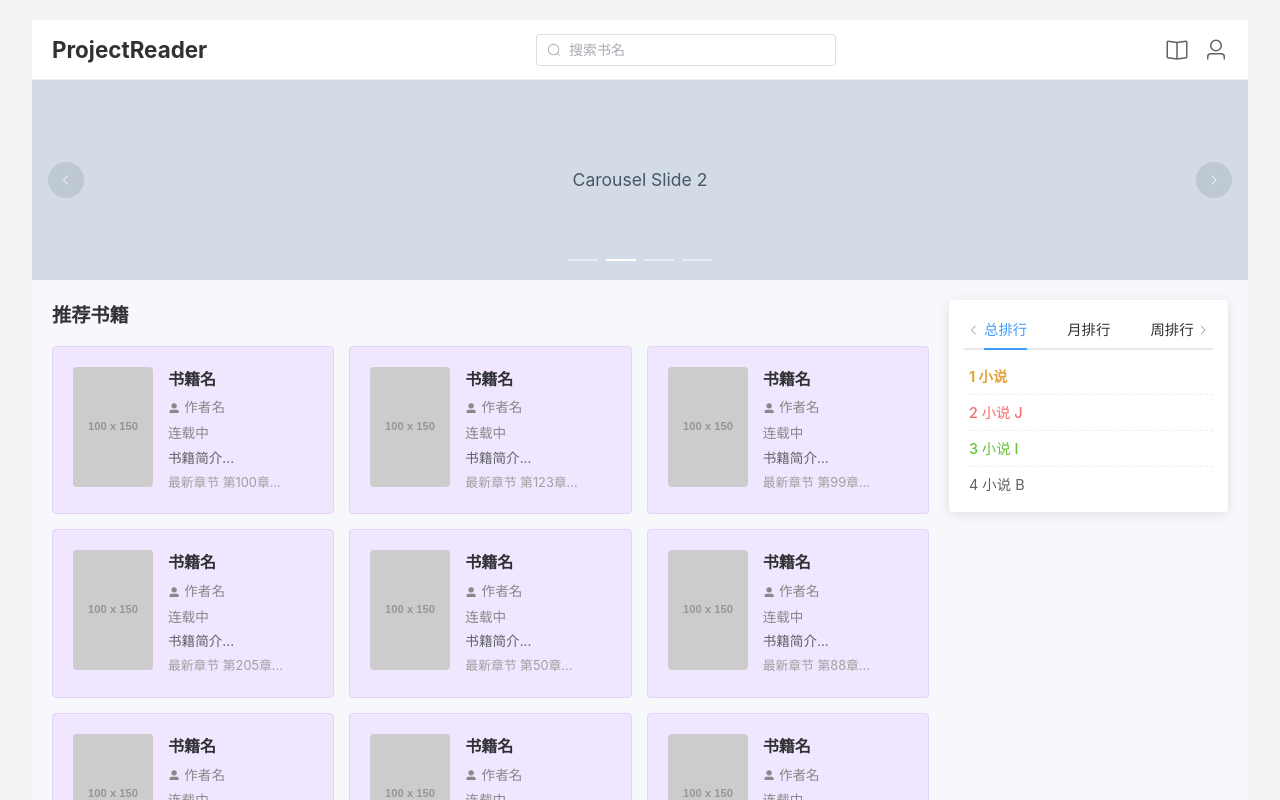
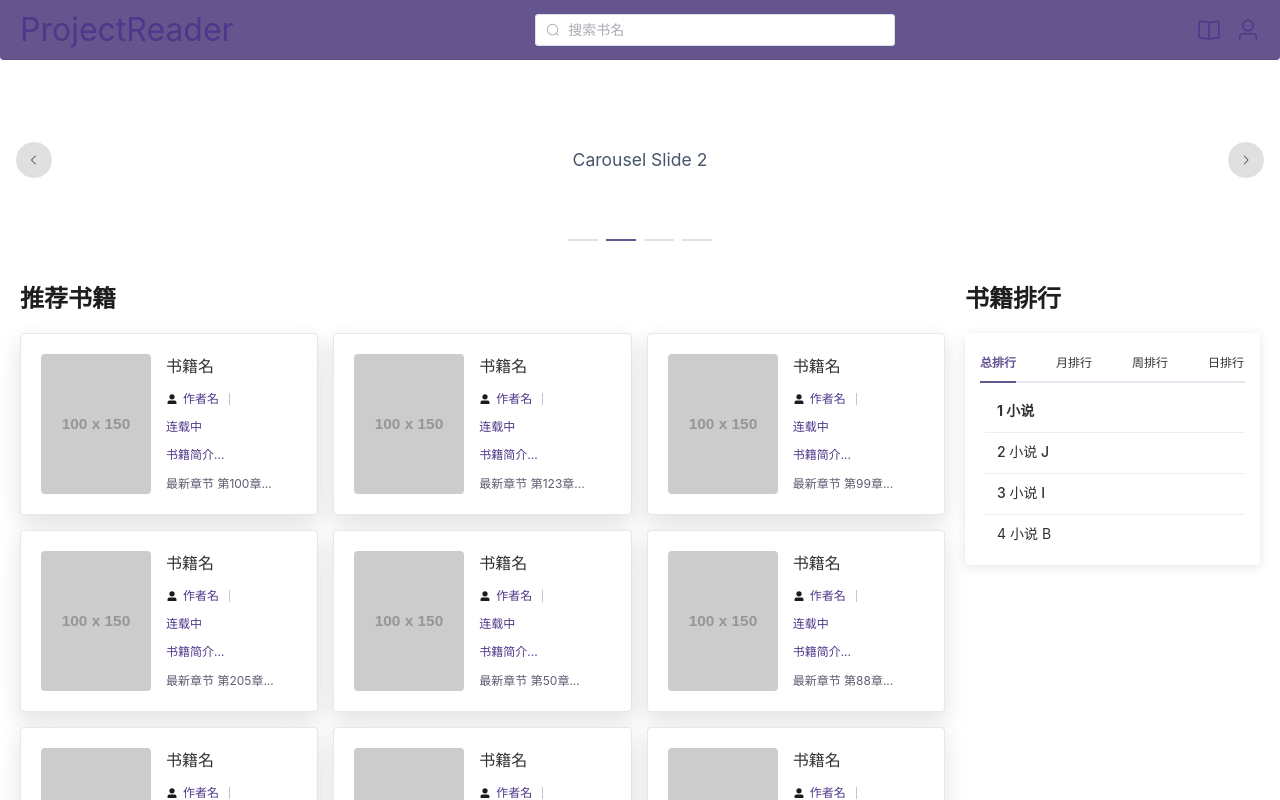
Before and after one commit to hear0me/ProjectReader, a Vue app in the folder ProjectReaderWeb/: page / in a window 1280 px wide. Shown: the top 800 px of the page. Built offline with nearby package versions, Linux system fonts and the light colour scheme; the HTML template or start-up script is replaced by a standard one.

Commit message:
首页小修

```diff
--- a/ProjectReaderWeb/src/App.vue
+++ b/ProjectReaderWeb/src/App.vue
@@ -40,7 +40,7 @@ import { House, List, Collection } from '@element-plus/icons-vue'
   width: 100%;
   max-width: 1600px;
   margin: 0 auto;
-  padding: 20px 32px;
+  // padding: 20px 32px;
   box-sizing: border-box;
 }
 
--- a/ProjectReaderWeb/src/views/Home.vue
+++ b/ProjectReaderWeb/src/views/Home.vue
@@ -1,4 +1,5 @@
 <template>
+  <div>
     <el-container direction="vertical" class="home-container">
       <el-header class="home-header">
         <div class="logo-title">ProjectReader</div>
@@ -18,7 +19,7 @@
 
       <el-main class="main-content no-padding">
         <el-carousel height="200px" arrow="always">
-        <el-carousel-item v-for="item in 4" :key="item" class="carousel-item">
+          <el-carousel-item v-for="item in 4" :key="item" class="carousel-item" @click="goToNovelDetail(1)" style="cursor: pointer;">
             <h3>Carousel Slide {{ item }}</h3>
           </el-carousel-item>
         </el-carousel>
@@ -29,7 +30,7 @@
               <h3 class="section-title">推荐书籍</h3>
               <el-row :gutter="15">
                 <el-col :span="8" v-for="book in recommendedBooks" :key="book.id">
-                <el-card shadow="hover" class="book-card">
+                  <el-card shadow="hover" class="book-card" @click="goToNovelDetail(book.id)" style="cursor: pointer;">
                     <div class="book-content">
                       <el-image
                         :src="book.coverUrl"
@@ -52,32 +53,33 @@
             </el-col>
 
             <el-col :span="6">
+              <h3 class="section-title">书籍排行</h3>
               <el-tabs v-model="activeRankTab" class="ranking-tabs">
                 <el-tab-pane label="总排行" name="total">
                   <ol class="ranking-list">
-                  <li v-for="(item, index) in rankingData.total" :key="index">
-                    {{ index + 1 }} {{ item }}
+                    <li v-for="(item, index) in rankingData.total" :key="index" @click="goToNovelDetail(1)" style="cursor: pointer;">
+                      {{ index + 1 }} {{ item.name }}
                     </li>
                   </ol>
                 </el-tab-pane>
                 <el-tab-pane label="月排行" name="monthly">
                   <ol class="ranking-list">
-                  <li v-for="(item, index) in rankingData.monthly" :key="index">
-                     {{ index + 1 }} {{ item }}
+                    <li v-for="(item, index) in rankingData.monthly" :key="index" @click="goToNovelDetail(1)" style="cursor: pointer;">
+                      {{ index + 1 }} {{ item.name }}
                     </li>
                   </ol>
                 </el-tab-pane>
                 <el-tab-pane label="周排行" name="weekly">
                   <ol class="ranking-list">
-                  <li v-for="(item, index) in rankingData.weekly" :key="index">
-                     {{ index + 1 }} {{ item }}
+                    <li v-for="(item, index) in rankingData.weekly" :key="index" @click="goToNovelDetail(1)" style="cursor: pointer;">
+                      {{ index + 1 }} {{ item.name }}
                     </li>
                   </ol>
                 </el-tab-pane>
                 <el-tab-pane label="日排行" name="daily">
                   <ol class="ranking-list">
-                  <li v-for="(item, index) in rankingData.daily" :key="index">
-                    {{ index + 1 }} {{ item }}
+                    <li v-for="(item, index) in rankingData.daily" :key="index" @click="goToNovelDetail(1)" style="cursor: pointer;">
+                      {{ index + 1 }} {{ item.name }}
                     </li>
                   </ol>
                 </el-tab-pane>
@@ -92,11 +94,16 @@
         <span>联系方式: xxx-xxxx-xxxx</span>
       </el-footer>
     </el-container>
+  </div>
 </template>
 
 <script setup>
 import { ref } from 'vue';
+import { useRouter } from 'vue-router'; // 引入 useRouter
 import { Search, User, Reading, UserFilled } from '@element-plus/icons-vue'; // Import icons
+
+// --- Router ---
+const router = useRouter(); // 获取 router 实例
 
 // --- State ---
 const searchInput = ref('');
@@ -115,77 +122,140 @@ const recommendedBooks = ref([
   { id: 9, title: '书籍名', author: '作者名', status: '连载中', description: '书籍简介...', latestChapter: '最新章节 第99章...', coverUrl: 'https://via.placeholder.com/100x150/eee/aaa?text=Cover' },
 ]);
 
+// 更新 rankingData 为包含 id 的对象数组（示例）
+// 注意：实际应用中，这些数据应该从后端获取
 const rankingData = ref({
-  total: ['小说', '小说 J', '小说 I', '小说 B'],
-  monthly: ['月榜小说A', '月榜小说B', '月榜小说C', '月榜小说D'],
-  weekly: ['周榜书1', '周榜书2', '周榜书3', '周榜书4'],
-  daily: ['日榜Top1', '日榜Top2', '日榜Top3', '日榜Top4'],
+  total: [
+    { id: 1, name: '小说' },
+    { id: 1, name: '小说 J' }, // 示例：都指向 ID 1
+    { id: 1, name: '小说 I' }, // 示例：都指向 ID 1
+    { id: 1, name: '小说 B' }, // 示例：都指向 ID 1
+  ],
+  monthly: [
+    { id: 1, name: '月榜小说A' },
+    { id: 1, name: '月榜小说B' },
+    { id: 1, name: '月榜小说C' },
+    { id: 1, name: '月榜小说D' },
+  ],
+  weekly: [
+    { id: 1, name: '周榜书1' },
+    { id: 1, name: '周榜书2' },
+    { id: 1, name: '周榜书3' },
+    { id: 1, name: '周榜书4' },
+  ],
+  daily: [
+    { id: 1, name: '日榜Top1' },
+    { id: 1, name: '日榜Top2' },
+    { id: 1, name: '日榜Top3' },
+    { id: 1, name: '日榜Top4' },
+  ],
 });
 
 // --- Methods ---
 // Add methods here if needed (e.g., for handling search, fetching data)
+
+// 跳转到书籍详情页
+const goToNovelDetail = (bookId) => {
+  if (bookId) {
+    router.push(`/novels/${bookId}`);
+  } else {
+    console.warn('Missing book ID for navigation');
+  }
+};
 </script>
 
 <style scoped>
 .home-container {
   min-height: 100vh;
-  background-color: #f7f8fc; /* Light background for the page */
+  background-color: #FEF7FF; /* Light background for the page from Figma */
 }
 
 .home-header {
   display: flex;
   align-items: center;
   justify-content: space-between;
-  background-color: #ffffff;
-  border-bottom: 1px solid #ebeef5;
+  background-color: #65558F; /* Deep purple background from Figma */
+  border-bottom: 1px solid rgba(0, 0, 0, 0.1); /* Border from Figma */
   padding: 0 20px;
-  height: 60px;
+  height: 60px; /* Keep existing height or adjust based on Figma if needed */
+  color: #FFFFFF; /* White text color from Figma */
+  border-radius: 0 0 4px 4px; /* Rounded corners from Figma */
 }
 
 .logo-title {
-  font-size: 1.4rem;
-  font-weight: bold;
-  color: #303133;
+  font-size: 32px; /* Font size from Figma */
+  font-weight: 400; /* Font weight from Figma */
+  color: #4F378A; /* Text color from Figma */
+  text-align: center; /* Text alignment from Figma */
 }
 
 .search-bar {
-  width: 300px; /* Adjust width as needed */
+  width: 360px; /* Width from Figma */
   margin: 0 20px;
 }
 
 .search-bar .el-input {
-    background-color: #f4f4f5; /* Lighter background for search */
-    border-radius: 4px;
+    background-color: #ECE6F0; /* Background color from Figma */
+    border-radius: 28px; /* Border radius from Figma */
 }
 .search-bar .el-input__wrapper{
-     background-color: #f4f4f5;
+     background-color: #ECE6F0; /* Background color from Figma */
      box-shadow: none;
+     color: #49454F; /* Text color from Figma */
+     padding: 4px; /* Padding from Figma */
 }
+.search-bar .el-input__inner {
+    color: #49454F; /* Text color from Figma */
+    font-size: 16px; /* Font size from Figma */
+    line-height: 1.5em; /* Line height from Figma */
+    letter-spacing: 3.125%; /* Letter spacing from Figma */
+}
+.search-bar .el-input__prefix-inner {
+    color: #49454F; /* Icon color from Figma */
+    margin-right: 4px; /* Gap from Figma */
+}
+.search-bar .el-input__suffix-inner {
+     color: #49454F; /* Icon color from Figma */
+     margin-left: 4px; /* Gap from Figma */
+}
+
 
 .header-icons {
   display: flex;
   align-items: center;
   gap: 15px; /* Space between icons */
-  color: #606266;
+  color: #4F378A; /* Icon color from Figma */
 }
 .header-icons .el-icon {
     cursor: pointer;
 }
 .header-icons .el-icon:hover {
-    color: var(--el-color-primary);
+    color: #cccccc; /* Lighter color on hover */
 }
 
 .main-content {
   padding: 0; /* Remove default main padding */
+  background-color: #FFFFFF; /* Background color from Figma */
 }
 
 .carousel-item {
-  background-color: #d3dce6; /* Placeholder background */
   display: flex;
   align-items: center;
   justify-content: center;
   color: #475669;
 }
+/* Style for carousel indicators */
+:deep(.el-carousel__indicator button) {
+    background-color: #C0C4CC; /* Indicator color from Figma */
+}
+:deep(.el-carousel__indicator.is-active button) {
+    background-color: #65558F; /* Active indicator color (using header color as a guess) */
+}
+:deep(.el-carousel__arrow) {
+    background-color: rgba(0, 0, 0, 0.12); /* Arrow background from Figma */
+    color: #303133; /* Arrow color from Figma */
+}
+
 
 .content-body {
     padding: 20px; /* Add padding for the main content below carousel */
@@ -193,15 +263,18 @@ const rankingData = ref({
 
 .section-title {
   margin-bottom: 15px;
-  font-size: 1.2rem;
-  color: #303133;
-  font-weight: 600;
+  font-size: 24px; /* Font size from Figma */
+  color: #1E1E1E; /* Color from Figma */
+  font-weight: 600; /* Font weight from Figma */
+  letter-spacing: -2%; /* Letter spacing from Figma */
 }
 
 .book-card {
   margin-bottom: 15px;
-  background-color: #f0e6ff; /* Light purple background like image */
-  border: 1px solid #e1d4f5; /* Slightly darker border */
+  background-color: #FFFFFF; /* White background from Figma */
+  border: 1px solid #E4E7ED; /* Border from Figma */
+  box-shadow: 0px 8px 20px 0px rgba(0, 0, 0, 0.08), 0px 12px 32px 4px rgba(0, 0, 0, 0.04); /* Box shadow from Figma */
+  border-radius: 4px; /* Border radius from Figma */
 }
 
 .book-content {
@@ -210,105 +283,135 @@ const rankingData = ref({
 }
 
 .book-cover {
-  width: 80px; /* Fixed width for cover */
-  height: 120px; /* Fixed height for cover */
+  width: 110px; /* Fixed width for cover from Figma */
+  height: 140px; /* Fixed height for cover from Figma */
   flex-shrink: 0; /* Prevent image from shrinking */
-  border-radius: 4px;
+  border-radius: 4px; /* Border radius from Figma */
 }
 
 .book-info {
   display: flex;
   flex-direction: column;
   justify-content: space-between;
-  font-size: 0.85rem;
-  color: #606266;
+  font-size: 0.85rem; /* Keep existing font size or adjust based on Figma if needed */
+  color: #606266; /* Keep existing color or adjust based on Figma if needed */
   overflow: hidden; /* Prevent text overflow issues */
 }
 
 .book-title {
-  font-size: 1rem;
-  font-weight: bold;
-  color: #303133;
+  font-size: 16px; /* Font size from Figma */
+  font-weight: 500; /* Font weight from Figma */
+  color: #303133; /* Color from Figma */
   margin-bottom: 5px;
   white-space: nowrap;
   overflow: hidden;
   text-overflow: ellipsis;
+  letter-spacing: 0.9375%; /* Letter spacing from Figma */
 }
 .book-author, .book-status {
     display: flex;
     align-items: center;
-    gap: 4px;
+    gap: 5px; /* Gap from Figma */
     margin-bottom: 4px;
-    color: #888;
+    color: #4F378A; /* Color from Figma */
+    font-size: 12px; /* Font size from Figma */
+    line-height: 1.666em; /* Line height from Figma */
+    letter-spacing: -0.0833%; /* Letter spacing from Figma */
 }
 .book-author .el-icon {
-    font-size: 0.9em;
+    font-size: 1em; /* Adjust icon size relative to text */
+    color: #1D1B20; /* Icon color from Figma */
+}
+.book-author::after { /* Add separator line from Figma */
+    content: '';
+    display: inline-block;
+    width: 1px;
+    height: 1em; /* Adjust height relative to text */
+    background-color: #CAC4D0; /* Line color from Figma */
+    margin-left: 5px; /* Gap from Figma */
 }
 
 
 .book-description {
   display: -webkit-box;
-  -webkit-line-clamp: 2; /* Limit description to 2 lines */
+  line-clamp: 2; /* Limit description to 2 lines */
   -webkit-box-orient: vertical;
   overflow: hidden;
   text-overflow: ellipsis;
   margin-bottom: 5px;
-   line-height: 1.4;
+   line-height: 1.666em; /* Line height from Figma */
+   font-size: 12px; /* Font size from Figma */
+   color: #4F378A; /* Color from Figma */
+   letter-spacing: -0.0833%; /* Letter spacing from Figma */
 }
 
 .book-latest-chapter {
   white-space: nowrap;
   overflow: hidden;
   text-overflow: ellipsis;
-  color: #a0a0a0;
-  font-size: 0.8rem;
+  color: #625B71; /* Color from Figma */
+  font-size: 12px; /* Font size from Figma */
+  line-height: 1.666em; /* Line height from Figma */
+  letter-spacing: -0.0833%; /* Letter spacing from Figma */
 }
 
 .ranking-tabs {
-    background-color: #fff;
-    padding: 10px 15px;
-    border-radius: 4px;
-    box-shadow: 0 2px 12px 0 rgba(0,0,0,.1);
+    background-color: #fff; /* Keep existing background */
+    padding: 10px 15px; /* Keep existing padding */
+    border-radius: 4px; /* Keep existing border radius */
+    box-shadow: 0 2px 12px 0 rgba(0,0,0,.1); /* Keep existing box shadow */
 }
 
 /* Style the tabs */
 :deep(.ranking-tabs .el-tabs__header) {
-  margin-bottom: 10px;
+  margin-bottom: 10px; /* Keep existing margin */
 }
 :deep(.ranking-tabs .el-tabs__item) {
-    font-size: 0.9rem;
+    font-size: 12px; /* Font size from Figma */
+    font-weight: 400; /* Font weight from Figma */
+    line-height: 1.666em; /* Line height from Figma */
+    letter-spacing: -0.0833%; /* Letter spacing from Figma */
+    color: #303133; /* Default tab color from Figma */
+}
+:deep(.ranking-tabs .el-tabs__item.is-active) {
+    font-weight: 700; /* Active tab font weight from Figma */
+    color: #65558F; /* Active tab color from Figma */
+}
+:deep(.ranking-tabs .el-tabs__active-bar) {
+    background-color: #65558F; /* Active tab indicator color from Figma */
 }
 
 
 .ranking-list {
   list-style: none;
-  padding-left: 5px;
-  margin: 0;
+  padding-left: 5px; /* Keep existing padding */
+  margin: 0; /* Keep existing margin */
 }
 
 .ranking-list li {
-  padding: 6px 0;
-  font-size: 0.9rem;
-  border-bottom: 1px dashed #ebeef5;
+  padding: 8px 12px 9px; /* Padding from Figma */
+  font-size: 14px; /* Font size from Figma */
+  line-height: 1.642em; /* Line height from Figma */
+  border-bottom: 1px solid #EBEEF5; /* Border from Figma */
   white-space: nowrap;
   overflow: hidden;
   text-overflow: ellipsis;
-  color: #606266;
+  color: #303133; /* Color from Figma */
 }
 .ranking-list li:last-child {
     border-bottom: none;
 }
 .ranking-list li:first-child {
-    font-weight: bold;
-    color: #e6a23c; /* Highlight top rank */
+    font-weight: bold; /* Keep existing bold for top rank */
+    color: #303133; /* Color from Figma */
 }
 .ranking-list li:nth-child(2) {
-   font-weight: 500;
-   color: #f56c6c; /* Highlight 2nd rank */
+   font-weight: 500; /* Keep existing font weight for 2nd rank */
+   color: #303133; /* Color from Figma */
 }
 .ranking-list li:nth-child(3) {
-   font-weight: 500;
-    color: #67c23a; /* Highlight 3rd rank */
+   font-weight: 500; /* Keep existing font weight for 3rd rank */
+    color: #303133; /* Color from Figma */
 }
 
 
@@ -316,11 +419,14 @@ const rankingData = ref({
   display: flex;
   justify-content: space-between;
   align-items: center;
-  background-color: #e9ecef; /* Footer background */
-  color: #6c757d; /* Footer text color */
-  padding: 10px 20px;
-  font-size: 0.85rem;
-  height: 40px;
-  border-top: 1px solid #dee2e6;
+  background-color: #65558F; /* Deep purple background from Figma */
+  color: #FFFFFF; /* White text color from Figma */
+  padding: 10px 20px; /* Keep existing padding */
+  font-size: 16px; /* Font size from Figma */
+  line-height: 1.5em; /* Line height from Figma */
+  letter-spacing: 3.125%; /* Letter spacing from Figma */
+  height: 40px; /* Keep existing height */
+  border-top: 1px solid rgba(0, 0, 0, 0.1); /* Border from Figma */
+  border-radius: 4px; /* Rounded corners from Figma */
 }
 </style>
--- a/ProjectReaderWeb/src/views/NovelDetail.vue
+++ b/ProjectReaderWeb/src/views/NovelDetail.vue
@@ -190,7 +190,7 @@ const novel = ref<Novel>({
   id: novelId.value,
   title: '示例小说',
   author: '示例作者',
-  cover: 'https://via.placeholder.com/300',
+  cover: 'https://bookcover.yuewen.com/qdbimg/349573/1037753347/600.webp',
   description: '这是一个示例小说的简介'
 })
 
@@ -241,6 +241,7 @@ const readChapter = debounce((id: number) => {
     max-width: 100%;
     padding: 0;
     margin: 0;
+    overflow-x: hidden; // 新增：隐藏横向滚动条
   }
 
   // 优化栅格布局
```
Also changed, not shown: 1 other file (tests, documents, lock files or other folders). Lines whose indentation alone changed are shown as unchanged.
